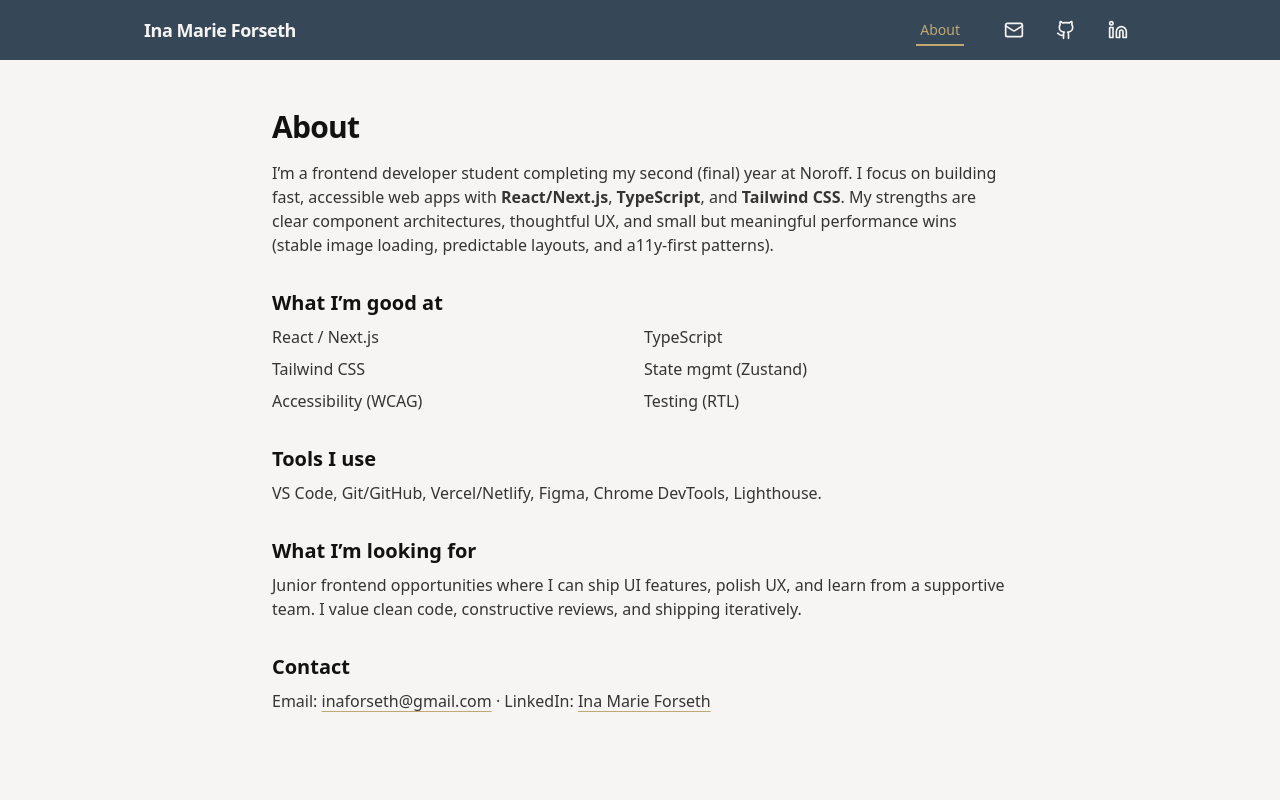
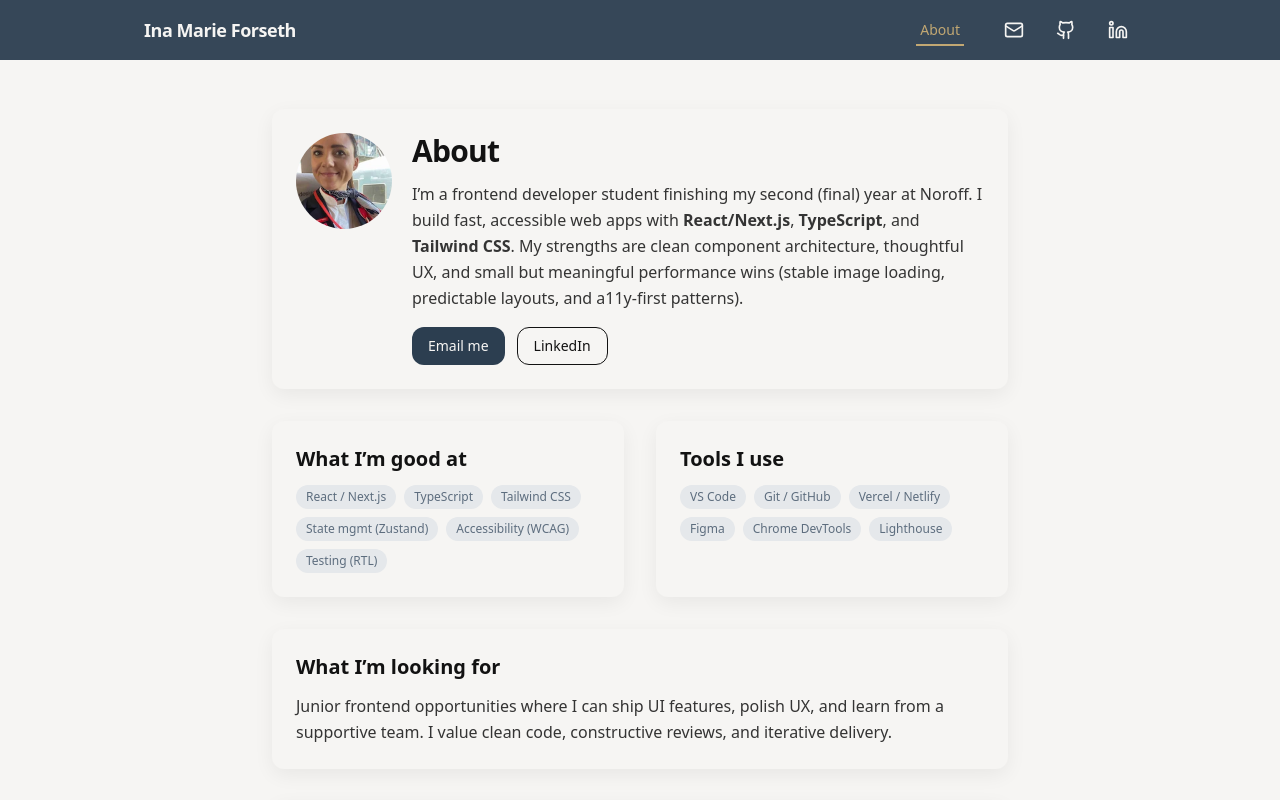
Before and after one commit to Inamarie84/portfolio2, a Next.js app: page /about in a window 1280 px wide. Shown: the top 800 px of the page. Built offline with nearby package versions, Linux system fonts and the light colour scheme.

Commit message:
added styling to teasers and changed text home

```diff
--- a/src/app/about/page.tsx
+++ b/src/app/about/page.tsx
@@ -1,4 +1,5 @@
-// app/about/page.tsx (only content changed)
+// app/about/page.tsx
+import Image from 'next/image';
 import type { Metadata } from 'next';
 
 export const metadata: Metadata = {
@@ -9,57 +10,121 @@ export const metadata: Metadata = {
 export default function AboutPage() {
   return (
     <main className="mx-auto max-w-3xl px-4 py-12">
-      <h1 className="text-3xl font-semibold tracking-tight">About</h1>
+      {/* Intro card (no border) */}
+      <section className="rounded-xl bg-porcelain shadow-[var(--shadow-card)] p-6">
+        <div className="flex flex-col items-center gap-5 sm:flex-row sm:items-start">
+          {/* Headshot */}
+          <div className="shrink-0 overflow-hidden rounded-full">
+            <Image
+              src="/projects/selfie.webp" // make sure this path exists
+              alt="Portrait of Ina Forseth"
+              width={96}
+              height={96}
+              className="h-24 w-24 object-cover"
+              priority
+            />
+          </div>
 
-      <p className="mt-4 text-ink/85">
-        I’m a frontend developer student completing my second (final) year at
-        Noroff. I focus on building fast, accessible web apps with{' '}
-        <strong>React/Next.js</strong>,<strong> TypeScript</strong>, and{' '}
-        <strong>Tailwind CSS</strong>. My strengths are clear component
-        architectures, thoughtful UX, and small but meaningful performance wins
-        (stable image loading, predictable layouts, and a11y-first patterns).
-      </p>
+          <div>
+            <h1 className="text-3xl font-semibold tracking-tight">About</h1>
+            <p className="mt-3 text-ink/85 leading-relaxed">
+              I’m a frontend developer student finishing my second (final) year
+              at Noroff. I build fast, accessible web apps with{' '}
+              <strong>React/Next.js</strong>, <strong>TypeScript</strong>, and{' '}
+              <strong>Tailwind CSS</strong>. My strengths are clean component
+              architecture, thoughtful UX, and small but meaningful performance
+              wins (stable image loading, predictable layouts, and a11y-first
+              patterns).
+            </p>
 
-      <section className="mt-8">
-        <h2 className="text-xl font-semibold">What I’m good at</h2>
-        <ul className="mt-2 grid grid-cols-2 gap-2 text-ink/85">
-          <li>React / Next.js</li>
-          <li>TypeScript</li>
-          <li>Tailwind CSS</li>
-          <li>State mgmt (Zustand)</li>
-          <li>Accessibility (WCAG)</li>
-          <li>Testing (RTL)</li>
-        </ul>
+            {/* CTAs */}
+            <div className="mt-4 flex flex-wrap gap-3">
+              <a
+                href="mailto:inaforseth@gmail.com"
+                className="inline-flex items-center rounded-xl bg-midnight px-4 py-2 text-sm text-porcelain transition hover:bg-midnight/90 focus-visible:outline-none focus-visible:ring-2 focus-visible:ring-[--color-ring]"
+              >
+                Email me
+              </a>
+              <a
+                href="https://www.linkedin.com/in/ina-marie-forseth-66a7b232/"
+                target="_blank"
+                rel="noopener noreferrer"
+                className="inline-flex items-center rounded-xl px-4 py-2 text-sm transition hover:bg-ink/5 active:bg-ink/10 focus-visible:outline-none focus-visible:ring-2 focus-visible:ring-[--color-ring] border border-[--color-border]"
+              >
+                LinkedIn
+              </a>
+            </div>
+          </div>
+        </div>
       </section>
 
-      <section className="mt-8">
-        <h2 className="text-xl font-semibold">Tools I use</h2>
-        <p className="mt-2 text-ink/85">
-          VS Code, Git/GitHub, Vercel/Netlify, Figma, Chrome DevTools,
-          Lighthouse.
+      {/* Skills & Tools (no borders) */}
+      <section className="mt-8 grid gap-8 sm:grid-cols-2">
+        <div className="rounded-xl bg-porcelain p-6 shadow-[var(--shadow-card)]">
+          <h2 className="text-xl font-semibold">What I’m good at</h2>
+          <ul className="mt-3 flex flex-wrap gap-2">
+            {[
+              'React / Next.js',
+              'TypeScript',
+              'Tailwind CSS',
+              'State mgmt (Zustand)',
+              'Accessibility (WCAG)',
+              'Testing (RTL)',
+            ].map((label) => (
+              <li
+                key={label}
+                className="inline-flex items-center rounded-full px-2.5 py-1 text-xs bg-[var(--chip-bg)] text-[var(--chip-fg)]"
+              >
+                {label}
+              </li>
+            ))}
+          </ul>
+        </div>
+
+        <div className="rounded-xl bg-porcelain p-6 shadow-[var(--shadow-card)]">
+          <h2 className="text-xl font-semibold">Tools I use</h2>
+          <ul className="mt-3 flex flex-wrap gap-2">
+            {[
+              'VS Code',
+              'Git / GitHub',
+              'Vercel / Netlify',
+              'Figma',
+              'Chrome DevTools',
+              'Lighthouse',
+            ].map((label) => (
+              <li
+                key={label}
+                className="inline-flex items-center rounded-full px-2.5 py-1 text-xs bg-[var(--chip-bg)] text-[var(--chip-fg)]"
+              >
+                {label}
+              </li>
+            ))}
+          </ul>
+        </div>
+      </section>
+
+      {/* Goals / Fit */}
+      <section className="mt-8 rounded-xl bg-porcelain p-6 shadow-[var(--shadow-card)]">
+        <h2 className="text-xl font-semibold">What I’m looking for</h2>
+        <p className="mt-3 text-ink/85 leading-relaxed">
+          Junior frontend opportunities where I can ship UI features, polish UX,
+          and learn from a supportive team. I value clean code, constructive
+          reviews, and iterative delivery.
         </p>
       </section>
 
-      <section className="mt-8">
-        <h2 className="text-xl font-semibold">What I’m looking for</h2>
-        <p className="mt-2 text-ink/85">
-          Junior frontend opportunities where I can ship UI features, polish UX,
-          and learn from a supportive team. I value clean code, constructive
-          reviews, and shipping iteratively.
-        </p>
-      </section>
-
-      <section className="mt-8">
+      {/* Contact */}
+      <section className="mt-8 rounded-xl bg-porcelain p-6 shadow-[var(--shadow-card)]">
         <h2 className="text-xl font-semibold">Contact</h2>
-        <p className="mt-2 text-ink/85">
-          Email:{' '}
+        <p className="mt-3 text-ink/85">
+          <span className="font-medium">Email:</span>{' '}
           <a
             className="underline decoration-gilt underline-offset-4"
             href="mailto:inaforseth@gmail.com"
           >
             inaforseth@gmail.com
           </a>{' '}
-          · LinkedIn:{' '}
+          · <span className="font-medium">LinkedIn:</span>{' '}
           <a
             className="underline decoration-gilt underline-offset-4"
             href="https://www.linkedin.com/in/ina-marie-forseth-66a7b232/"
--- a/src/app/page.tsx
+++ b/src/app/page.tsx
@@ -11,22 +11,42 @@ export const metadata: Metadata = {
 export default function HomePage() {
   return (
     <div className="mx-auto max-w-5xl px-4 py-12">
-      <section className="mb-12">
+      <section className="mb-14">
         <h1 className="text-3xl md:text-4xl font-semibold tracking-tight">
-          Hi, I’m Ina — Frontend Developer
+          Hi, I’m Ina — a frontend developer student.
         </h1>
-        <p className="mt-4 max-w-2xl text-ink/80">
+
+        <p className="mt-6 max-w-2xl text-ink/80">
           I design and build fast, accessible web apps. Below are three featured
-          projects that I have completed this semester: CSS Frameworks,
-          JavaScript Frameworks, and Semester Project 2.
+          projects from this last semester at Noroff School of Technology and
+          Digital Media (Front-end Development).
         </p>
+
+        <div className="mt-6 flex flex-wrap gap-3">
+          <a
+            href="#projects"
+            className="inline-flex items-center rounded-xl bg-midnight px-4 py-2 text-sm text-porcelain transition hover:bg-midnight/90 focus-visible:outline-none focus-visible:ring-2 focus-visible:ring-[--color-ring]"
+          >
+            View projects
+          </a>
+          <a
+            href="/about"
+            className="inline-flex items-center rounded-xl px-4 py-2 text-sm transition hover:bg-ink/5 active:bg-ink/10 focus-visible:outline-none focus-visible:ring-2 focus-visible:ring-[--color-ring]"
+          >
+            About me
+          </a>
+        </div>
       </section>
 
-      <section aria-labelledby="projects-heading">
-        <h2 id="projects-heading" className="sr-only">
+      <section id="projects" aria-labelledby="projects-heading">
+        <h2
+          id="projects-heading"
+          className="mb-4 text-xl font-semibold text-ink/90"
+        >
           Featured projects
         </h2>
-        <div className="grid gap-6 sm:grid-cols-2 lg:grid-cols-3">
+
+        <div className="grid gap-6 sm:grid-cols-2 lg:grid-cols-3 items-stretch">
           {projects.map((p) => (
             <ProjectCard
               key={p.slug}
@@ -34,11 +54,13 @@ export default function HomePage() {
               title={p.title}
               teaser={p.teaser}
               thumb={p.thumb}
+              course={p.course}
             />
           ))}
         </div>
       </section>
 
+      {/* Optional: keep this compact card, or remove if you feel it's repetitive */}
       <Bio />
     </div>
   );
--- a/src/components/project/ProjectCard.tsx
+++ b/src/components/project/ProjectCard.tsx
@@ -7,11 +7,13 @@ export default function ProjectCard({
   title,
   teaser,
   thumb,
+  course,
 }: {
   slug: string;
   title: string;
   teaser: string;
   thumb: string;
+  course?: string;
 }) {
   return (
     <Link
@@ -19,8 +21,8 @@ export default function ProjectCard({
       className="group block h-full focus-visible:outline-none"
       aria-label={`Read more about ${title}`}
     >
-      <article className="h-full rounded-xl bg-porcelain text-ink shadow-[var(--shadow-card)] transition hover:-translate-y-0.5 hover:shadow-md flex flex-col">
-        {/* fixed thumbnail area */}
+      <article className="h-full flex flex-col rounded-xl bg-porcelain text-ink shadow-[var(--shadow-card)] transition hover:-translate-y-0.5 hover:shadow-md">
+        {/* Fixed aspect image keeps tops consistent */}
         <div className="aspect-[16/10] w-full overflow-hidden rounded-t-xl">
           <Image
             src={thumb}
@@ -32,21 +34,21 @@ export default function ProjectCard({
           />
         </div>
 
-        {/* body */}
-        <div className="p-5 flex flex-col gap-2 flex-1">
+        {/* Content grows to fill, keeping heights equal */}
+        <div className="flex grow flex-col p-5 gap-2">
+          {course && (
+            <span className="inline-flex items-center rounded-full px-2.5 py-1 text-[10px] border border-transparent bg-[var(--chip-bg)] text-[var(--chip-fg)]">
+              {course}
+            </span>
+          )}
+
           <h3 className="text-lg font-semibold">{title}</h3>
+          <p className="text-sm/6 text-ink/70 line-clamp-2">{teaser}</p>
 
-          {/* reserve space for exactly 2 lines so all cards equalize */}
-          <p className="text-sm/6 text-ink/70 line-clamp-2 min-h-[3rem]">
-            {teaser}
-          </p>
-
-          {/* pushes CTA to the bottom for consistent layout */}
-          <div className="mt-auto pt-1">
-            <span className="inline-flex items-center gap-2 text-midnight text-sm font-medium">
-              Read more →
-            </span>
-          </div>
+          {/* keeps the CTA aligned even when teaser lines differ */}
+          <span className="mt-auto inline-flex items-center gap-2 text-midnight text-sm font-medium pt-1">
+            Read more →
+          </span>
         </div>
       </article>
     </Link>
```
Also changed, not shown: public/projects/selfie.webp (added).
